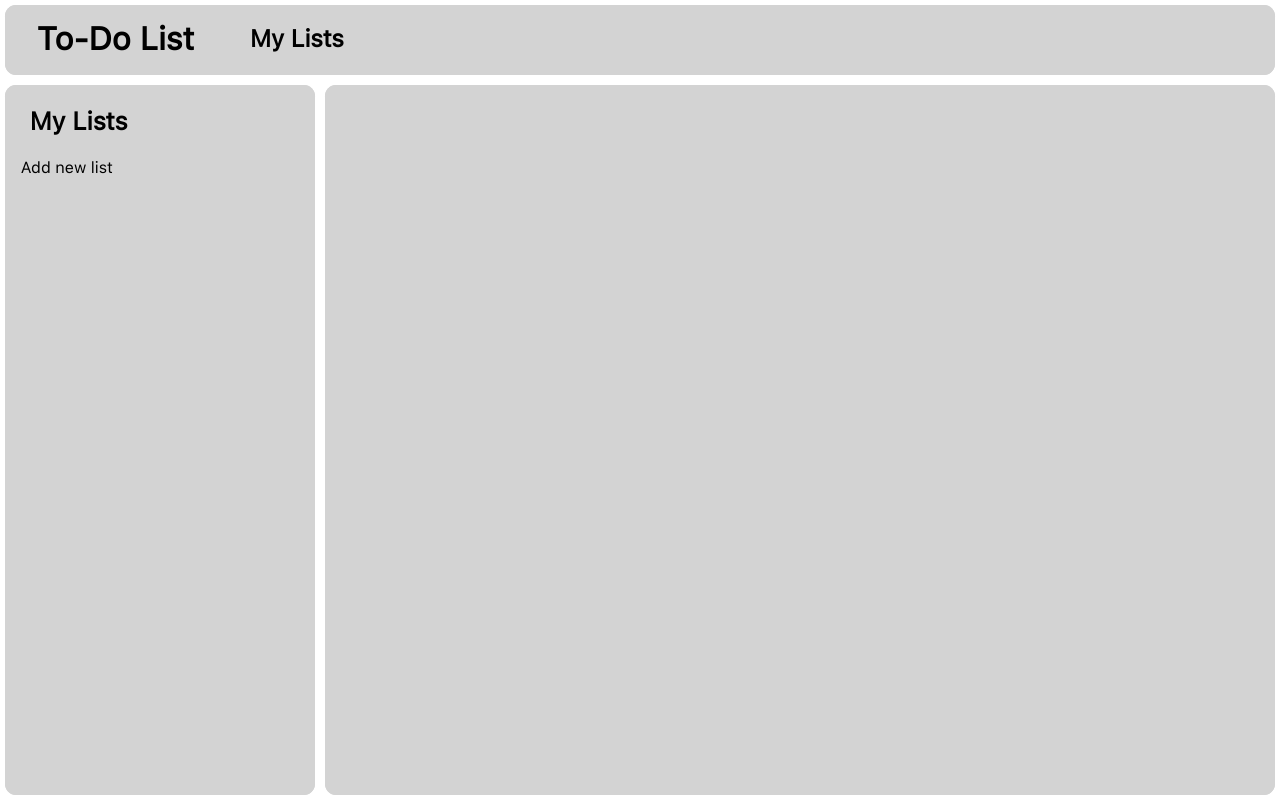
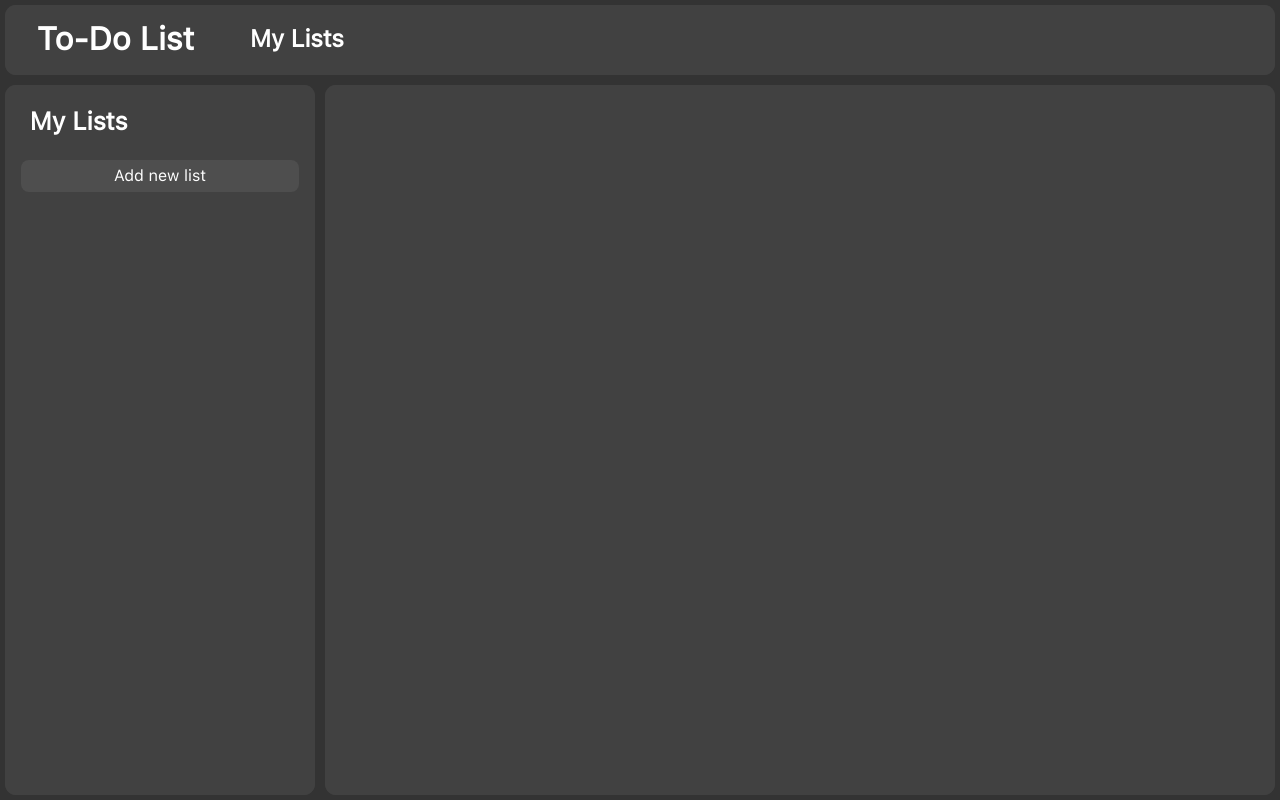
Before and after one commit to BrunoFares/todo-list, a website built with webpack: page dist/index.html in a window 1280 px wide. Built offline with nearby package versions, Linux system fonts and the light colour scheme; a web font is replaced by a local one.

Commit message:
Fixed the design of the layout page, with a dark theme

```diff
--- a/src/index.js
+++ b/src/index.js
@@ -1,4 +1,25 @@
-import {renderLayout} from './layout.js';
+import { renderLayout } from './layout.js';
+import { generateDialog } from './dialog.js';
 import './style.css';
 
 renderLayout();
+
+const btn = document.querySelector('div#addItem');
+
+btn.addEventListener('mouseover', function() {
+    btn.style.backgroundColor = "rgb(100, 100, 100)";
+})
+
+btn.addEventListener('mouseout', function() {
+    btn.style.backgroundColor = "rgb(78, 78, 78)";
+})
+
+btn.addEventListener('mousedown', function() {
+    btn.style.backgroundColor = "rgb(120, 120, 120)";
+})
+
+btn.addEventListener('mouseup', function() {
+    btn.style.backgroundColor = "rgb(100, 100, 100)";
+})
+
+btn.addEventListener('click', () => { generateDialog(); });
--- a/src/style.css
+++ b/src/style.css
@@ -11,6 +11,8 @@ body {
     margin: 0;
     height: 100vh;
     font-family: 'San Francisco';
+    color: white;
+    background-color: rgb(51, 51, 51);
 }
 
 div {
@@ -22,6 +24,13 @@ h1, h2#titleHead, h3#titleSide, div#addItem {
     margin: 1em;
 }
 
+div#addItem {
+    text-align: center;
+    background-color: rgb(78, 78, 78);
+    padding: 0.5rem;
+    border-radius: 8px;
+}
+
 h3#titleSide {
     font-size: 25px;
 }
@@ -29,19 +38,19 @@ h3#titleSide {
 div.banner {
     grid-row: 1 / 2;
     grid-column: 1 / 3;
-    background-color: rgb(211, 211, 211);
     display: flex;
     align-items: center;
+    background-color: rgb(65, 65, 65);
 }
 
 div.sidebar {
     grid-row: 2 / 3;
     grid-column: 1 / 2;
-    background-color: rgb(211, 211, 211);
+    background-color: rgb(65, 65, 65);
 }
 
 div.pitch {
     grid-row: 2 / 3;
     grid-column: 2 / 3;
-    background-color: rgb(211, 211, 211);
+    background-color: rgb(65, 65, 65);
 }
```
